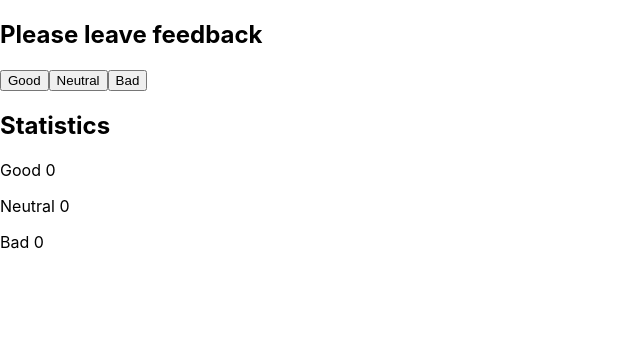
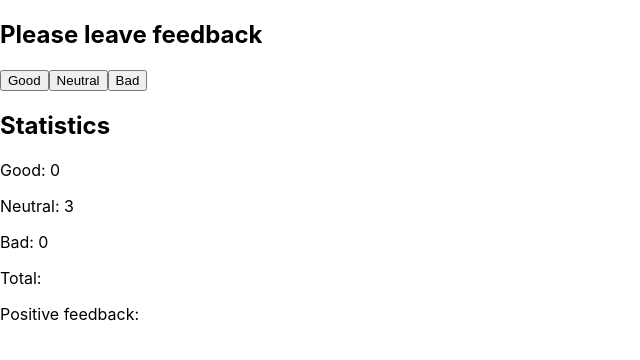
Before and after one commit to TetianaKokoilo/goit-react-hw-02-feedback, a React (Create React App) app: page / in a window 1280 px wide. Shown: the top 360 px of the page, without its empty margins (0-640 px from the left). Built offline with nearby package versions, Linux system fonts and the light colour scheme.

Commit message:
countTotalFeedback

```diff
--- a/src/components/App.jsx
+++ b/src/components/App.jsx
@@ -4,23 +4,34 @@ export class App extends Component {
   static propTypes = {
     //
   };
+  constructor(props) {
+    super(props);
+    this.state = {
+      good: 0,
+      neutral: 3,
+      bad: 0,
+    };
+  }
 
-  state = {
-    good: 0,
-    neutral: 0,
-    bad: 0,
+  countTotalFeedback = () => {
+    const totalFeedback = this.state.good + this.state.neutral + this.state.bad;
+    return totalFeedback;
   };
 
   render() {
-    return <div>
-      <h2>Please leave feedback</h2>
-      <button type='button'>Good</button>
-      <button type='button'>Neutral</button>
-      <button type='button'>Bad</button>
-      <h2>Statistics</h2>
-      <p>Good <span>{this.state.good}</span></p>
-      <p>Neutral <span>{this.state.neutral}</span></p>
-      <p>Bad <span>{this.state.bad}</span></p>
-    </div>;
+    return (
+      <div>
+        <h2>Please leave feedback</h2>
+        <button type="button">Good</button>
+        <button type="button">Neutral</button>
+        <button type="button">Bad</button>
+        <h2>Statistics</h2>
+        <p>Good: {this.state.good}</p>
+        <p>Neutral: {this.state.neutral}</p>
+        <p>Bad: {this.state.bad}</p>
+        <p>Total:</p>
+        <p>Positive feedback:</p>
+      </div>
+    );
   }
 }
```
